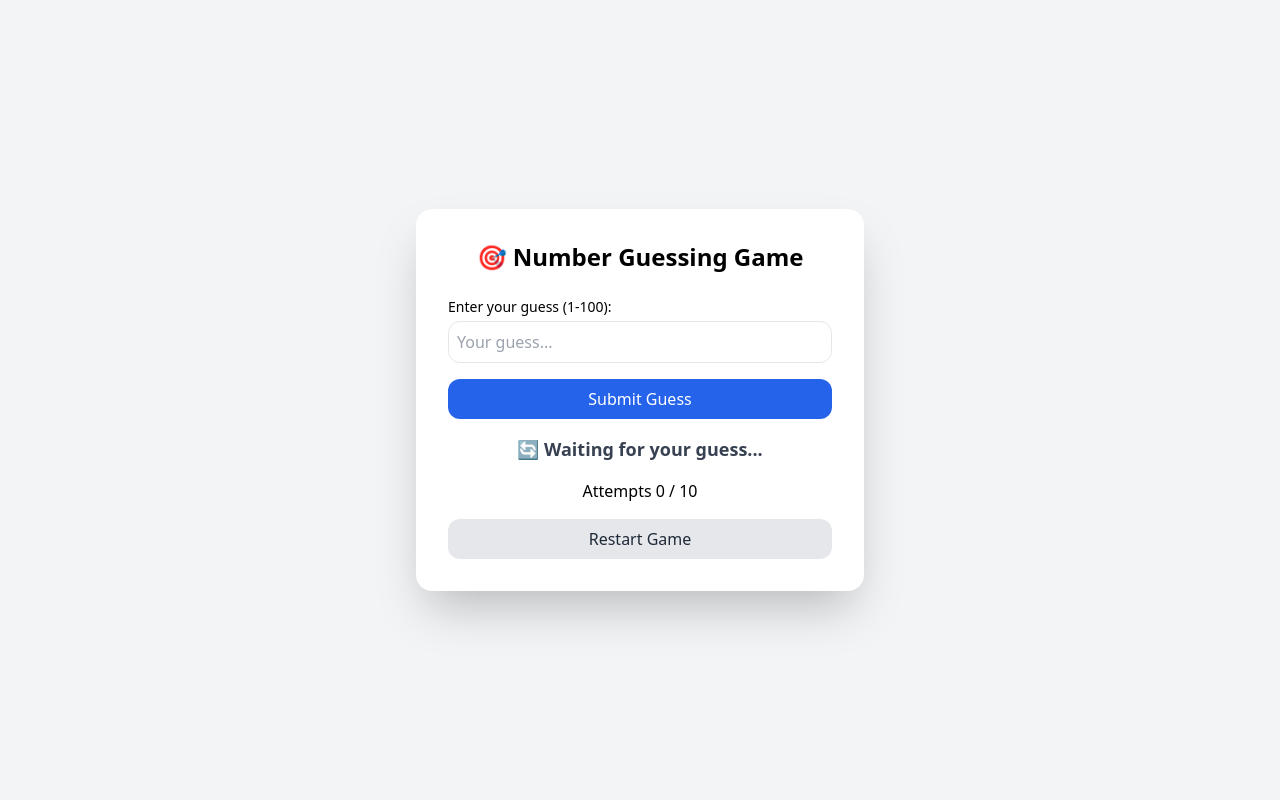
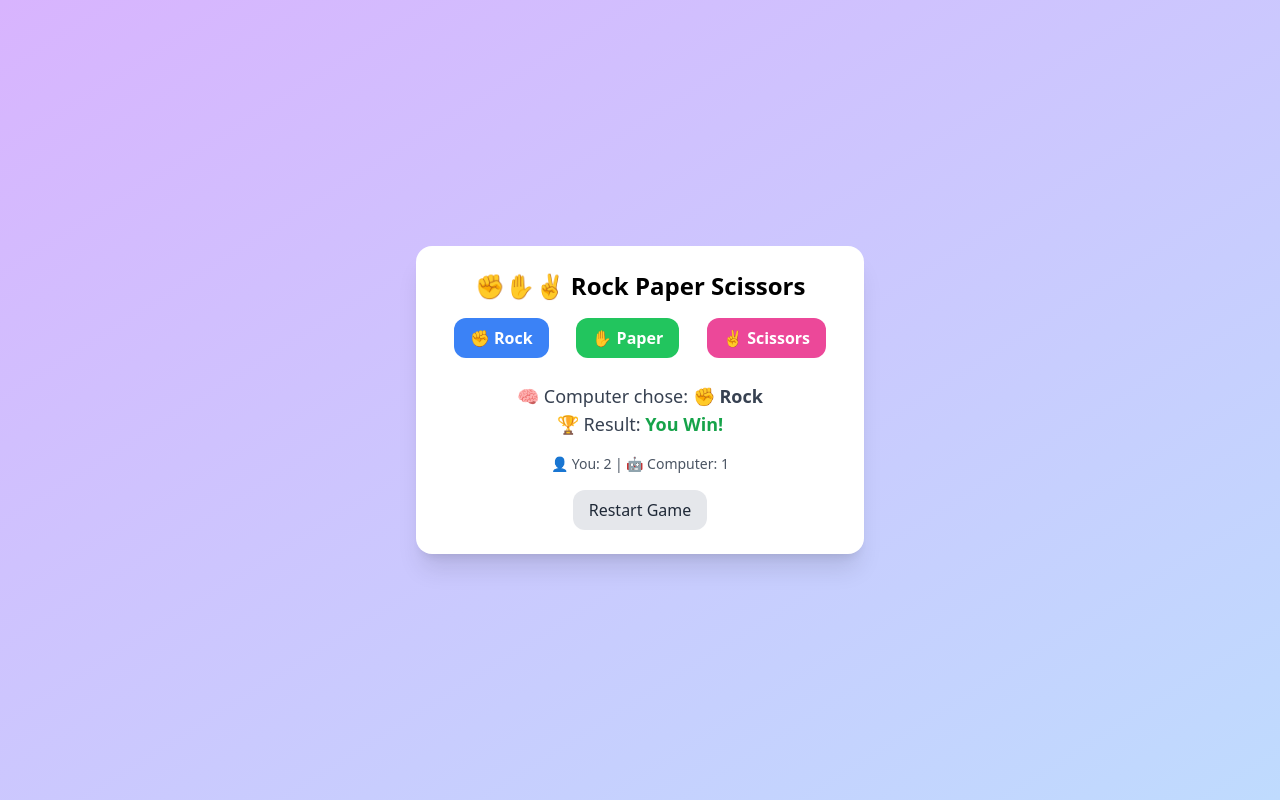
Before and after one commit to yash-sain/my-own-component-logic, a React (Create React App) app: page / in a window 1280 px wide. Built offline with nearby package versions, Linux system fonts and the light colour scheme; the HTML template or start-up script is replaced by a standard one.

Commit message:
first commit

```diff
--- a/src/App.js
+++ b/src/App.js
@@ -1,10 +1,12 @@
 import React from 'react'
 import NumberGuessingGame from './components/NumberGuessingGame/NumberGuessingGame'
+import RockPaperScissors from './components/NumberGuessingGame/RockPaperScissors'
 
 const App = () => {
   return (
     <div>
-      <NumberGuessingGame />
+      {/* <NumberGuessingGame /> */}
+      <RockPaperScissors />
     </div>
   )
 }
--- /dev/null
+++ b/src/components/NumberGuessingGame/RockPaperScissors.jsx
@@ -0,0 +1,54 @@
+import { useEffect, useState } from "react";
+
+export default function RockPaperScissors() {
+
+    const [randomRockPaperScissors, setrandomRockPaperScissors] = useState("✊ Rock");
+    const [userStonePaperScissors, setUserStonePaperScissors] = useState("");
+
+    const generateRandomRockPaperScissors = () => {
+        const randomChoice = ["✋ Paper", "✊ Rock", "✌️ Scissors"]
+        const randomNumber = Math?.round(Math?.random() * 2);
+        setrandomRockPaperScissors(randomChoice[randomNumber]);
+    }
+
+    // useEffect(() => {})
+
+
+    return (
+        <div className="min-h-screen bg-gradient-to-br from-purple-300 to-blue-200 flex items-center justify-center">
+            <div className="bg-white rounded-2xl shadow-xl p-6 max-w-md w-full text-center">
+                <h1 className="text-2xl font-bold mb-4">✊✋✌️ Rock Paper Scissors</h1>
+
+                {/* Choices */}
+                <div className="flex justify-around mb-6">
+                    <button onClick={() => { setUserStonePaperScissors("✊ Rock"); generateRandomRockPaperScissors() }} className="bg-blue-500 hover:bg-blue-600 text-white font-semibold py-2 px-4 rounded-xl transition">
+                        ✊ Rock
+                    </button>
+                    <button onClick={() => { setUserStonePaperScissors("✋ Paper"); generateRandomRockPaperScissors() }} className="bg-green-500 hover:bg-green-600 text-white font-semibold py-2 px-4 rounded-xl transition">
+                        ✋ Paper
+                    </button>
+                    <button onClick={() => { setUserStonePaperScissors("✌️ Scissors"); generateRandomRockPaperScissors() }} className="bg-pink-500 hover:bg-pink-600 text-white font-semibold py-2 px-4 rounded-xl transition">
+                        ✌️ Scissors
+                    </button>
+                </div>
+
+                {/* Result */}
+                <div className="text-lg font-medium text-gray-700 mb-4">
+                    {/* Example result */}
+                    🧠 Computer chose: <span className="font-bold">{randomRockPaperScissors}</span> <br />
+                    🏆 Result: <span className="text-green-600 font-bold">You Win!</span>
+                </div>
+
+                {/* Scoreboard */}
+                <div className="text-sm text-gray-600 mb-4">
+                    👤 You: 2 | 🤖 Computer: 1
+                </div>
+
+                {/* Restart */}
+                <button className="bg-gray-200 hover:bg-gray-300 text-gray-800 font-medium py-2 px-4 rounded-xl transition">
+                    Restart Game
+                </button>
+            </div>
+        </div>
+    );
+}
```
